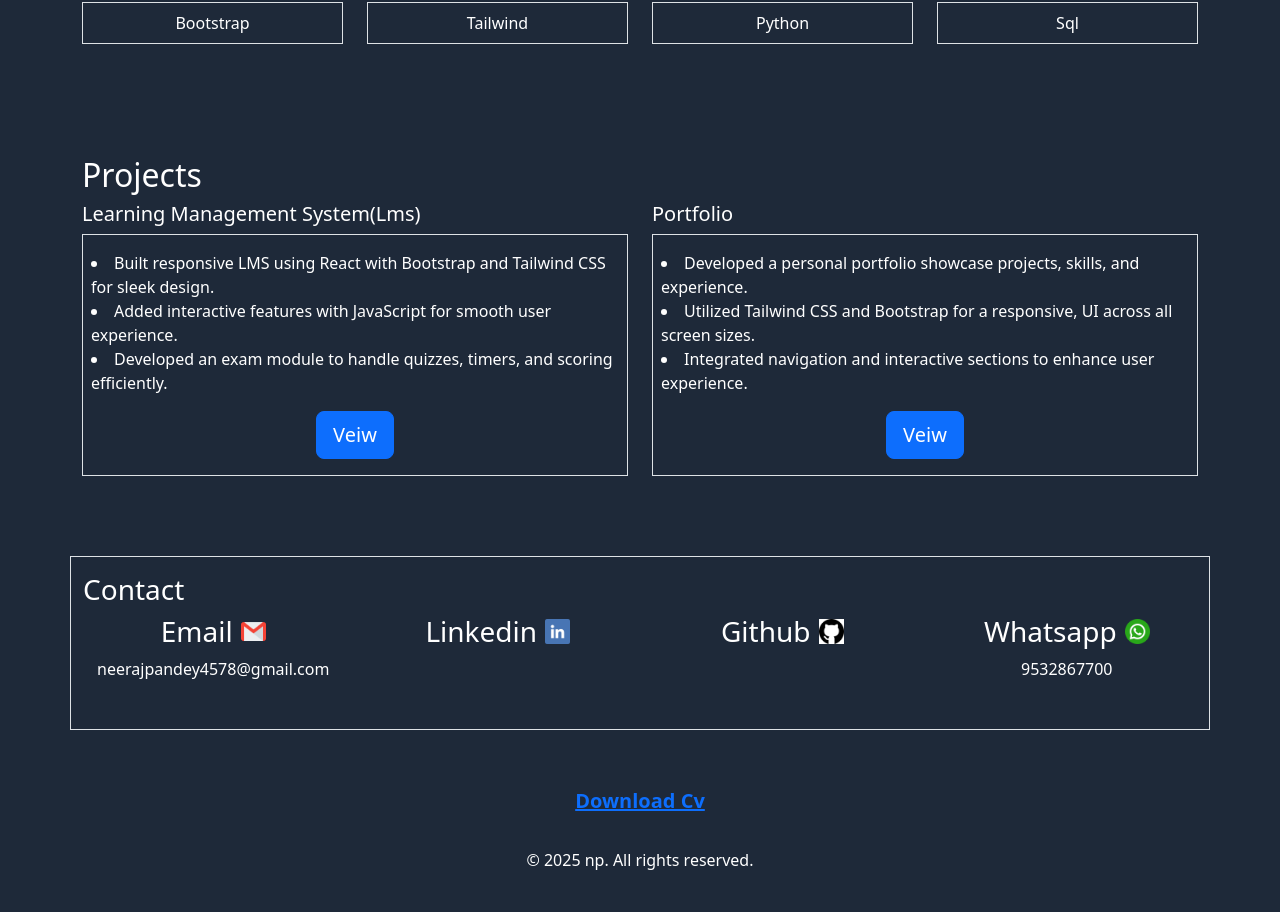
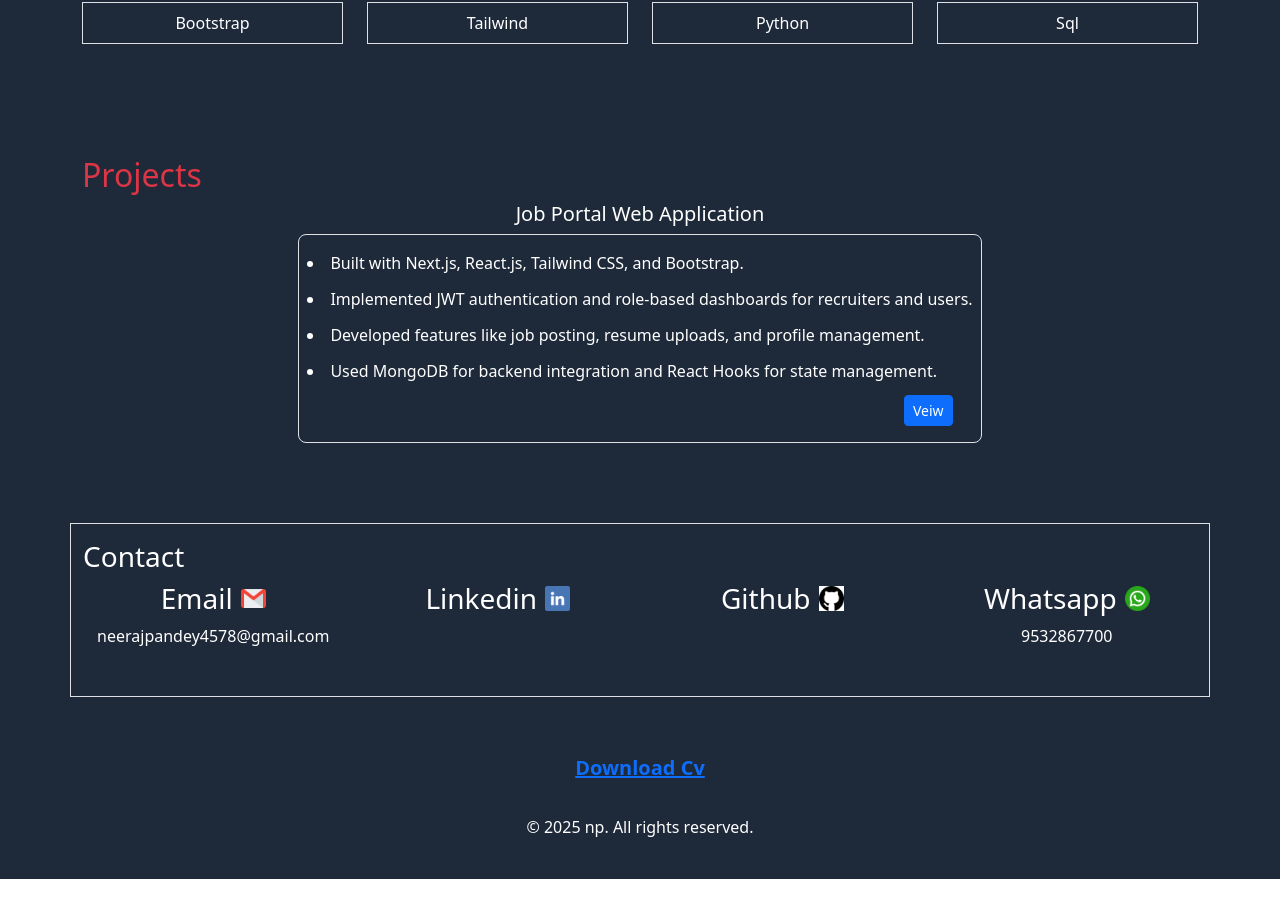
Before and after one commit to neerajpandey45/portfolio, a React (Vite) app: page / in a window 1280 px wide. Shown: the part 1182-2094 px from the top of the page. After the commit the page ends 2061 px from the top, so only its background shows below. Built offline with nearby package versions, Linux system fonts and the light colour scheme.

Commit message:
changes in project section

```diff
--- a/src/port.jsx
+++ b/src/port.jsx
@@ -5,7 +5,7 @@ import linkedin from "./assets/linkedin.png";
 import github from "./assets/github.png";
 import gmail from "./assets/gmail.png";
 import whatsapp from "./assets/whatsapp.png";
-import resume from "./assets/resume.pdf"
+import resume from "./assets/resume.pdf";
 const Port = () => {
   return (
     <div className={classes.main}>
@@ -140,48 +140,32 @@ const Port = () => {
       </section>
       <section id="projects" className="py-4 bg-gray-800">
         <div className="container mx-auto">
-          <div className="row  text-white">
-            <h2>Projects</h2>
-            <div className="col-12 col-sm-12 col-md-6">
-              <h5>Learning Management System(Lms)</h5>
-              <div className="border px-2 p-3 mb-2">
+          <div className="row">
+            <h2 className="text-danger">Projects</h2>
+            <div className="flex flex-col justify-center items-center text-white">
+              <h5>Job Portal Web Application</h5>
+              <div className="border rounded-3 space-y-3 px-2 p-3 mb-2">
                 <li>
-                  Built responsive LMS using React with Bootstrap and Tailwind
-                  CSS for sleek design.
+                  Built with Next.js, React.js, Tailwind CSS, and Bootstrap.
                 </li>
                 <li>
-                  Added interactive features with JavaScript for smooth user
-                  experience.
+                  Implemented JWT authentication and role-based dashboards for
+                  recruiters and users.
                 </li>
                 <li>
-                  Developed an exam module to handle quizzes, timers, and
-                  scoring efficiently.
+                  Developed features like job posting, resume uploads, and
+                  profile management.
                 </li>
-                <div className="flex justify-center pt-3">
-                  <button className="btn btn-primary btn-lg">Veiw</button>
+                <li>
+                  Used MongoDB for backend integration and React Hooks for state
+                  management.
+                </li>
+                <div className="flex justify-end mr-5">
+                  <button className="btn btn-primary btn-sm">Veiw</button>
                 </div>
               </div>
             </div>
-            <div className="col-12 col-sm-12 col-md-6">
-              <h5>Portfolio</h5>
-              <div className="border px-2 p-3 mb-2">
-                <li>
-                  Developed a personal portfolio showcase projects, skills, and
-                  experience.
-                </li>
-                <li>
-                  Utilized Tailwind CSS and Bootstrap for a responsive, UI
-                  across all screen sizes.
-                </li>
-                <li>
-                  Integrated navigation and interactive sections to enhance user
-                  experience.
-                </li>
-                <div className="flex justify-center pt-3">
-                  <button className="btn btn-primary btn-lg">Veiw</button>
-                </div>
-              </div>
-            </div>
+
           </div>
         </div>
       </section>
@@ -209,7 +193,15 @@ const Port = () => {
             <div className="col-12 col-md-3 mb-3 text-center">
               <h3 className=" inline-flex items-center gap-2">
                 Linkedin
-                <a href="" onClick={()=> window.open("https://www.linkedin.com/in/neeraj-pandey-9b49522b9/", "_blank")}>
+                <a
+                  href=""
+                  onClick={() =>
+                    window.open(
+                      "https://www.linkedin.com/in/neeraj-pandey-9b49522b9/",
+                      "_blank"
+                    )
+                  }
+                >
                   <img
                     src={linkedin}
                     alt="LinkedIn"
@@ -225,7 +217,12 @@ const Port = () => {
             <div className="col-12 col-md-3 mb-3 text-center">
               <h3 className="inline-flex items-center gap-2">
                 Github
-                <a href="" onClick={()=>window.open("https://github.com/neerajpandey45","_blank")}>
+                <a
+                  href=""
+                  onClick={() =>
+                    window.open("https://github.com/neerajpandey45", "_blank")
+                  }
+                >
                   <img
                     src={github}
                     alt="github"
```
